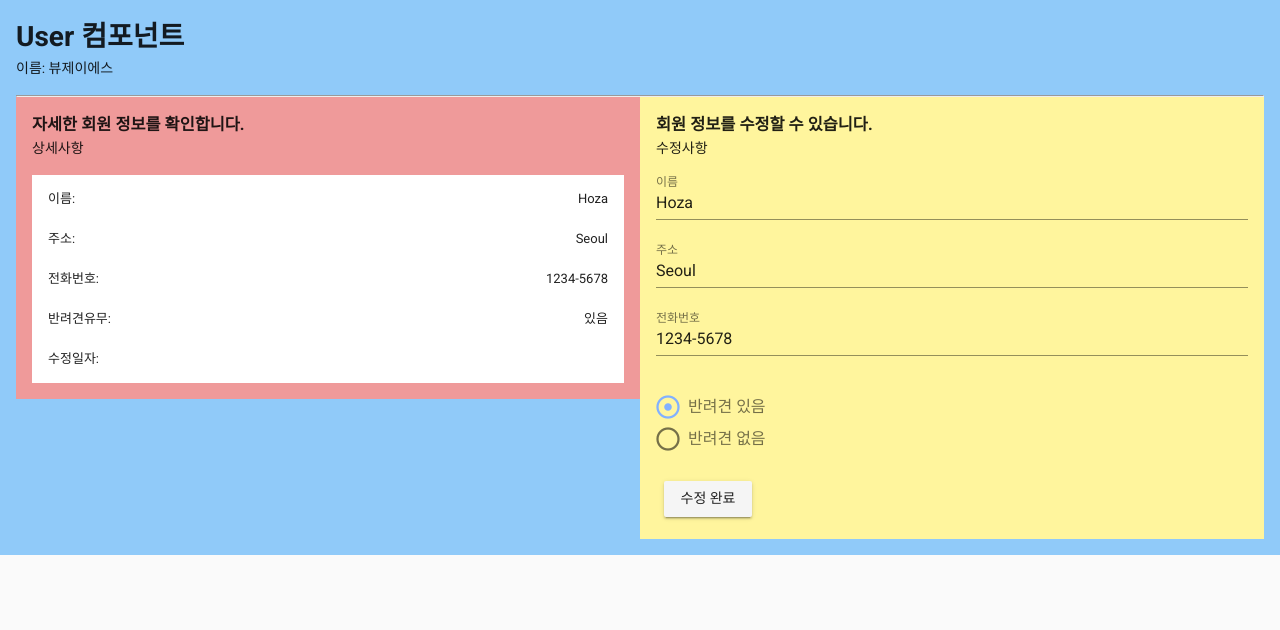
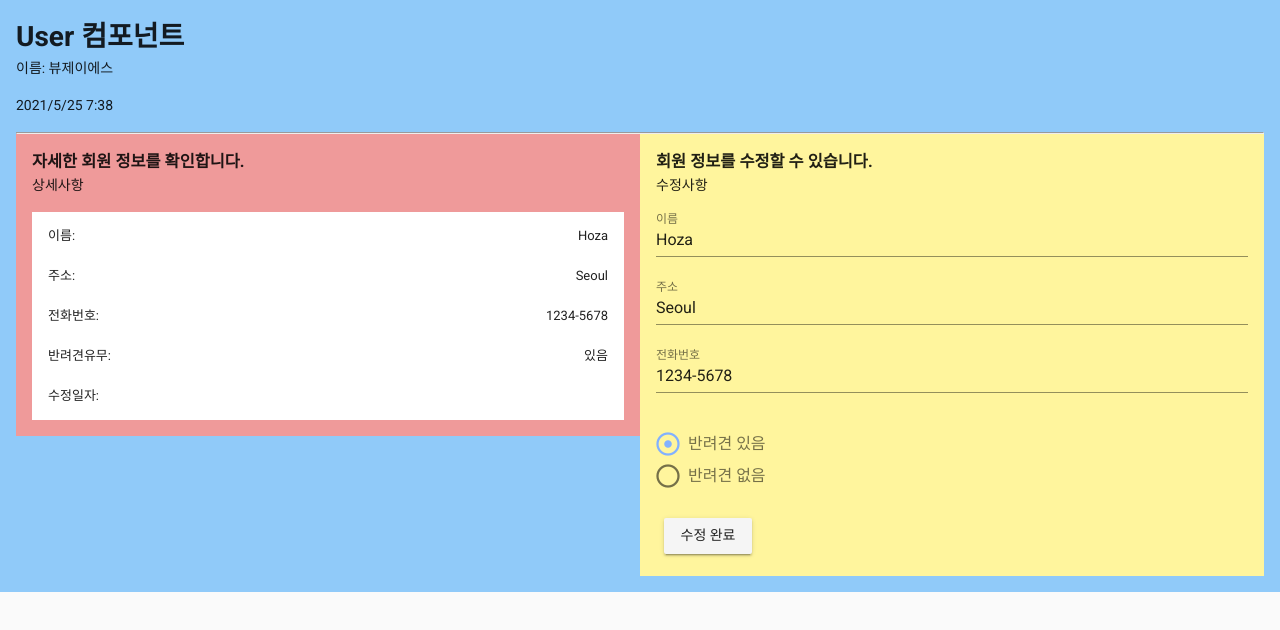
Before and after one commit to lwisekiml/props, a Vue app: page / in a window 1280 px wide. Shown: the top 630 px of the page. Built offline with nearby package versions, Linux system fonts and the light colour scheme.

Commit message:
시간 출력 함수 User.vue / UserDetail.vue 에 각각 있음

```diff
--- a/src/components/User.vue
+++ b/src/components/User.vue
@@ -2,6 +2,7 @@
   <div class="blue lighten-3 pa-3">
     <h1>User 컴포넌트</h1>
     <p>이름: 뷰제이에스</p>
+    <p>{{ getDateAndTime(createAt) }}</p>
     <hr>
     <v-layout row wrap>
       <v-flex xs12 sm6>
@@ -41,7 +42,11 @@
       address: 'Seoul',
       phone: '1234-5678',
       hasDog: true,
+      createAt: null,
     }
+  },
+  created() {
+    this.createAt = new Date()
   },
   methods : {
     parents(user) {
@@ -51,6 +56,12 @@
       this.phone = user.phone
       this.hasDog = user.hasDog
       console.log("부모가 받았어!")
+    },
+    getDateAndTime(date) {
+      let hour = date.getHours()
+      let minutes = date.getMinutes()
+      let fullDate = `${date.getFullYear()}/${date.getMonth()+1}/${date.getDate()}`
+      return `${fullDate} ${hour}:${minutes}`
     }
   }
 }
--- a/src/components/UserDetail.vue
+++ b/src/components/UserDetail.vue
@@ -30,7 +30,7 @@
       <v-list-tile>
         <v-list-tile-content>수정일자:</v-list-tile-content>
         <v-list-tile-content class="align-end">
-          {{editedDate}}
+          {{getDateAndTime(editedDate)}}
         </v-list-tile-content>
       </v-list-tile>
     </v-list>
@@ -55,6 +55,18 @@
     eventBus.$on("userWasEdited", date => {
       this.editedDate = date
     })
+  },
+  methods: {
+    getDateAndTime(date) { // editedDate가 null이므로 에러
+      if(date !== null) {
+        let hour = date.getHours()
+        let minutes = date.getMinutes()
+        let fullDate = `${date.getFullYear()}/${date.getMonth() + 1}/${date.getDate()}`
+        return `${fullDate} ${hour}:${minutes}`
+      } else {
+        return null
+      }
+    }
   }
 }
 </script>
```
